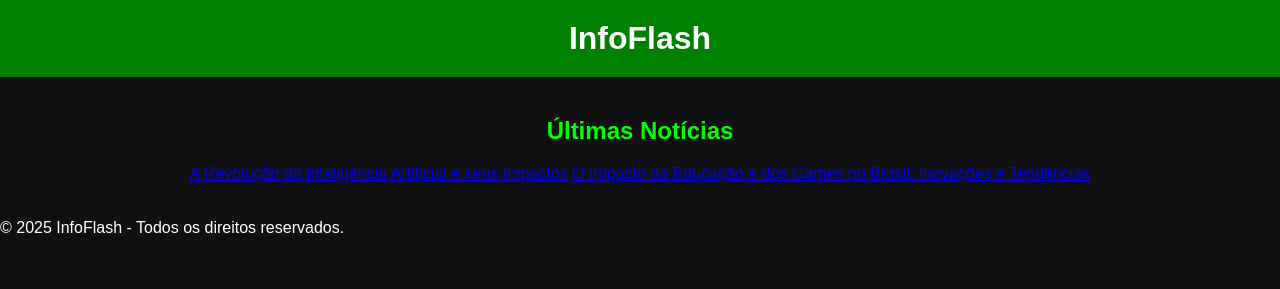
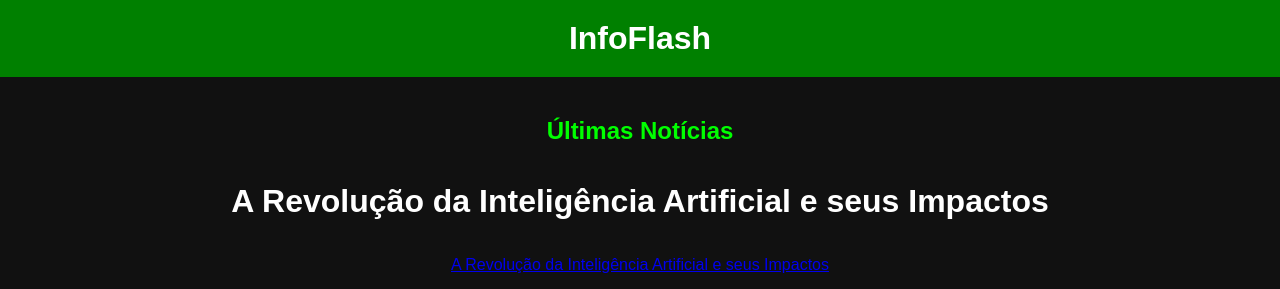
Before and after one commit to Sldark23/InfoFlash, a plain HTML site: page index.html in a window 1280 px wide. Shown: the top 289 px of the page. Drawn offline with Linux system fonts and the light colour scheme.

Commit message:
update index.html

```diff
--- a/index.html
+++ b/index.html
@@ -15,8 +15,11 @@
         <h2>Últimas Notícias</h2>
         <div id="noticias"></div>
         <div class="post">
-            <a href="noticias/o-futuro-da-tecnologia-politica-e-ciencias.html" class="btn">A Revolução da Inteligência Artificial e seus Impactos</a>
-            <label><a href="noticias/impacto-educacao-games-brasil.html" class="btn">O Impacto da Educação e dos Games no Brasil: Inovações e Tendências</a></label>
+            <br><h1>A Revolução da Inteligência Artificial e seus Impactos</h1></br>
+            <br><a href="noticias/o-futuro-da-tecnologia-politica-e-ciencias.html" class="btn">A Revolução da Inteligência Artificial e seus Impactos</a></br>
+
+            <br><h1>O Impacto da Educação e dos Games no Brasil: Inovações e Tendências</h1></br>
+            <br><a href="noticias/impacto-educacao-games-brasil.html" class="btn">O Impacto da Educação e dos Games no Brasil: Inovações e Tendências</a></br>
         </div>
     </main>
 
```
